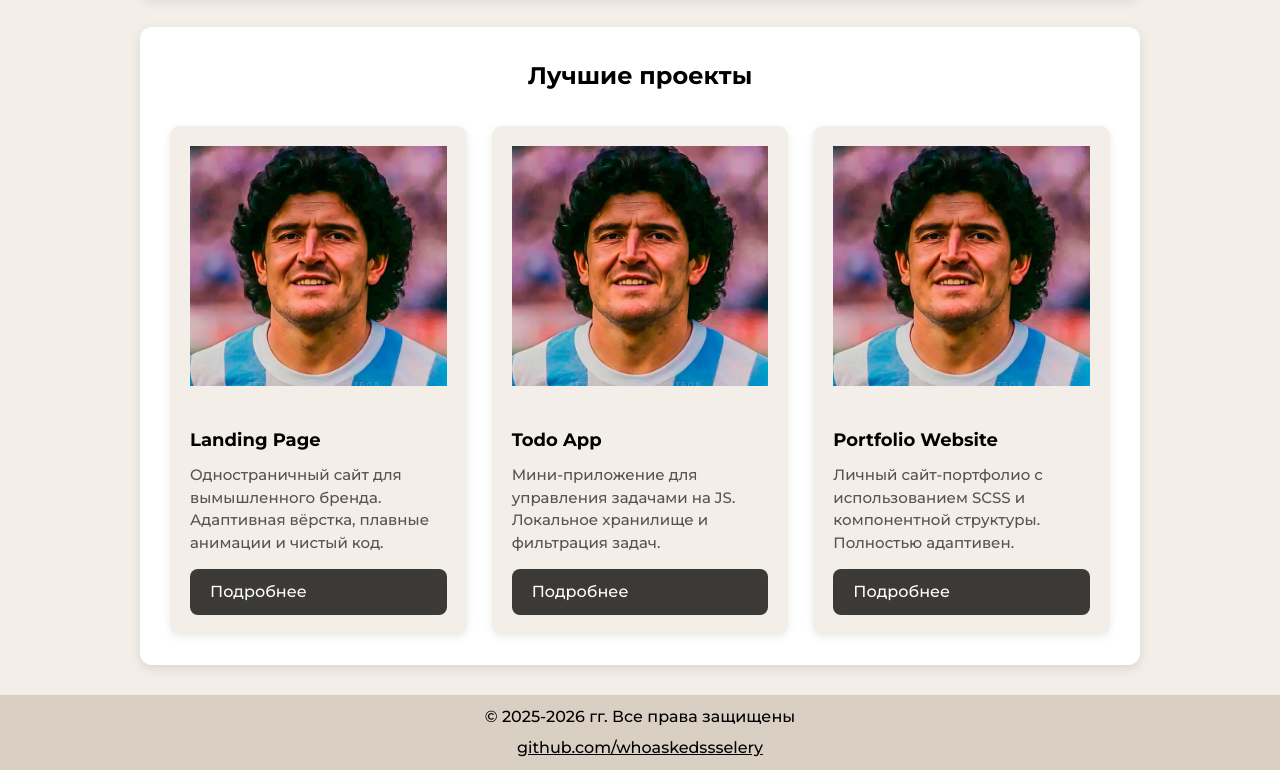
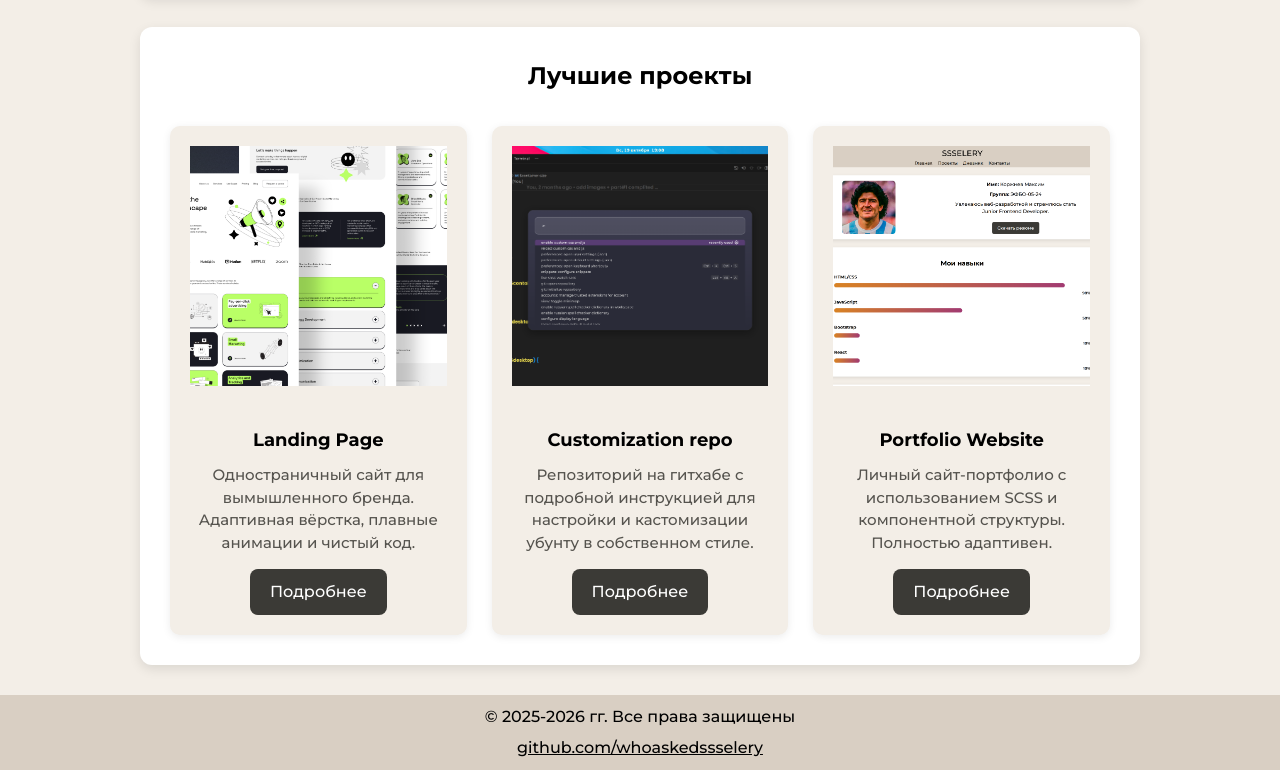
Before and after one commit to whoaskedssselery/uni13-14, a plain HTML site: page index.html in a window 1280 px wide. Shown: the part 867-1637 px from the top of the page. Drawn offline with Linux system fonts and the light colour scheme.

Commit message:
update: index.html update

```diff
--- a/index.html
+++ b/index.html
@@ -70,7 +70,7 @@
 
          <div class="projects__grid">
             <article class="project-card">
-               <img src="./assets/img/logo.jpg" alt="Проект 1" class="project-card__img">
+               <img src="./assets/img/project1.png" alt="Проект 1" class="project-card__img">
                <div class="project-card__content">
                   <h3 class="project-card__title">Landing Page</h3>
                   <p class="project-card__desc">
@@ -81,24 +81,24 @@
             </article>
 
             <article class="project-card">
-               <img src="./assets/img/logo.jpg" alt="Проект 2" class="project-card__img">
+               <img src="./assets/img/project2.png" alt="Проект 2" class="project-card__img">
                <div class="project-card__content">
-                  <h3 class="project-card__title">Todo App</h3>
+                  <h3 class="project-card__title">Customization repo</h3>
                   <p class="project-card__desc">
-                     Мини-приложение для управления задачами на JS. Локальное хранилище и фильтрация задач.
+                     Репозиторий на гитхабе с подробной инструкцией для настройки и кастомизации убунту в собственном стиле.
                   </p>
                   <a href="https://github.com/whoaskedssselery?tab=repositories" class="project-card__btn button">Подробнее</a>
                </div>
             </article>
 
             <article class="project-card">
-               <img src="./assets/img/logo.jpg" alt="Проект 3" class="project-card__img">
+               <img src="./assets/img/project3.png" alt="Проект 3" class="project-card__img">
                <div class="project-card__content">
                   <h3 class="project-card__title">Portfolio Website</h3>
                   <p class="project-card__desc">
                      Личный сайт-портфолио с использованием SCSS и компонентной структуры. Полностью адаптивен.
                   </p>
-                  <a href="https://github.com/whoaskedssselery?tab=repositories" class="project-card__btn button">Подробнее</a>
+                  <a href="https://github.com/whoaskedssselery/uni13-14/" class="project-card__btn button">Подробнее</a>
                </div>
             </article>
          </div>
--- a/styles/components/_projects.scss
+++ b/styles/components/_projects.scss
@@ -43,6 +43,9 @@
    }
 
    &__content {
+      display: flex;
+      flex-direction: column;
+      align-items: center;
       padding: 20px;
    }
 
@@ -58,6 +61,7 @@
       line-height: 1.5;
       color: var(--color-muted);
       margin-bottom: 15px;
+      text-align: center;
    }
 
    &__btn {
```
Also changed, not shown: assets/img/project1.png (added), assets/img/project2.png (added), assets/img/project3.png (added), css/styles.css, 1 other file.
